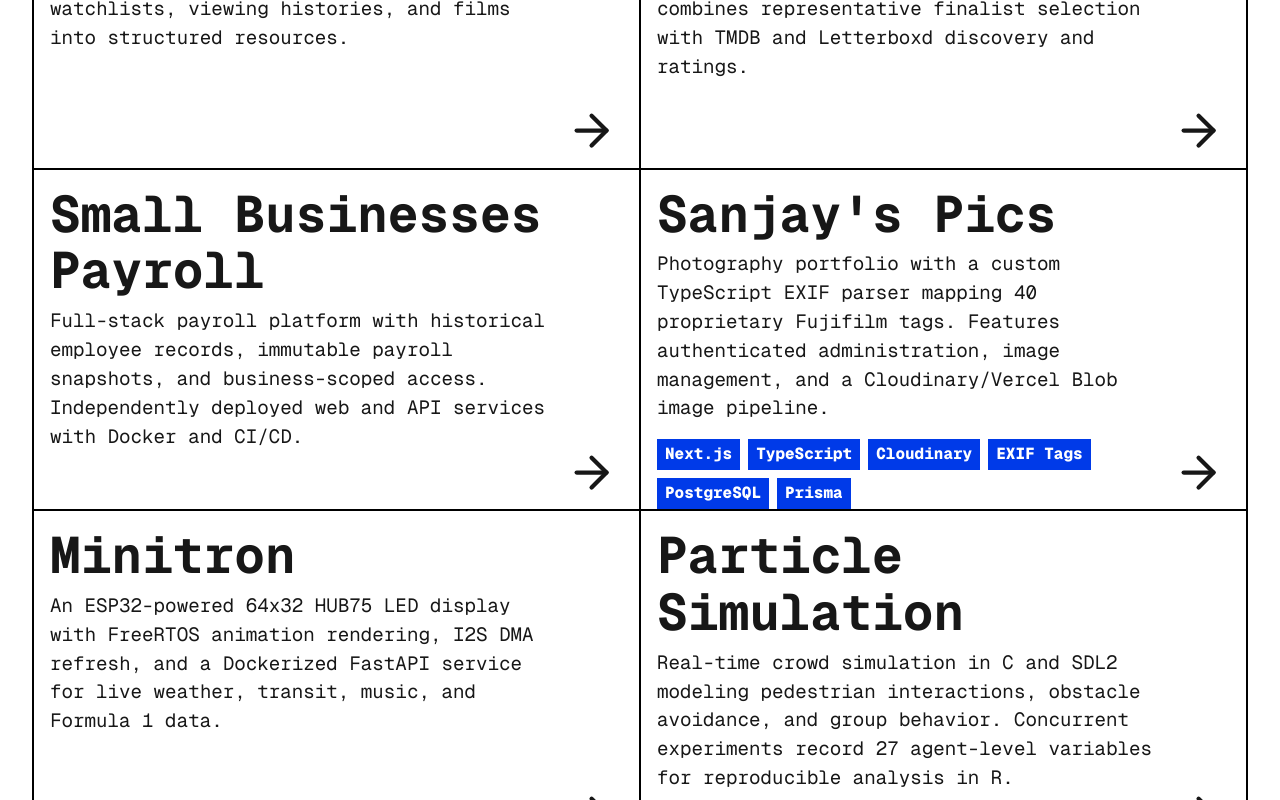
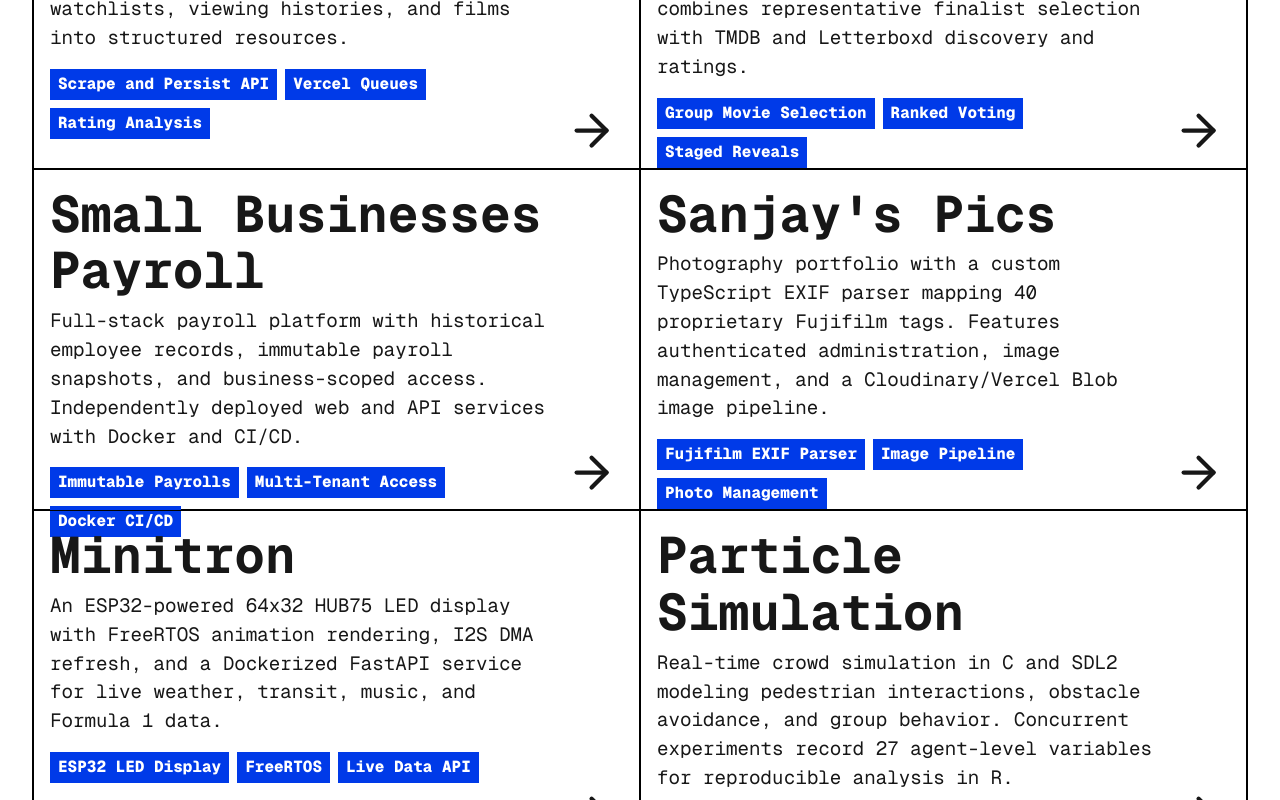
Before and after one commit to sanjito31/portfolio, a Next.js app: page /projects in a window 1280 px wide. Shown: the part 360-1160 px from the top of the page. Built offline with nearby package versions, Linux system fonts and the light colour scheme; a web font is replaced by a local one.

Commit message:
project info tags

```diff
--- a/app/page.tsx
+++ b/app/page.tsx
@@ -75,18 +75,14 @@ export default function Home() {
             <div className="
                             md:col-start-1 md:col-span-1 md:row-start-8 md:row-span-4">
 
-                <ProjectCard title="Small Businesses Payroll" href="/projects/small-businesses-payroll">
-                  Full-stack payroll platform with historical employee records, immutable payroll snapshots, and business-scoped access. Independently deployed web and API services with Docker and CI/CD.
-                </ProjectCard>
+                <ProjectCard projectId="small-businesses-payroll" />
 
             </div>
 
             <div className="
                             md:col-start-2 md:col-span-1 md:row-start-8 md:row-span-4">
 
-                <ProjectCard title="Minitron" href="/projects/led-info-panel">
-                  An ESP32-powered 64x32 HUB75 LED display with FreeRTOS animation rendering, I2S DMA refresh, and a Dockerized FastAPI service for live weather, transit, music, and Formula 1 data.
-                </ProjectCard>
+                <ProjectCard projectId="led-info-panel" />
 
             </div>
 
--- a/app/projects/page.tsx
+++ b/app/projects/page.tsx
@@ -8,45 +8,31 @@ export default function Projects() {
 
             <div className="grid grid-cols-1 md:grid-cols-2">
                 <div className="md:col-start-1 md:col-span-1 aspect-video">
-                    <ProjectCard title="Watchboxd" href="/projects/watchboxd">
-                        Persistent Letterboxd data API with PostgreSQL caching, durable background jobs, and rating analysis. Turns profiles, watchlists, viewing histories, and films into structured resources.
-                    </ProjectCard>
+                    <ProjectCard projectId="watchboxd" />
                 </div>
 
                 <div className="md:col-start-2 md:col-span-1 aspect-video">
-                    <ProjectCard title="Cineclub" href="/projects/cineclub">
-                        Collaborative movie selection with nominations, ranked voting, and staged reveals. A five-phase room lifecycle combines representative finalist selection with TMDB and Letterboxd discovery and ratings.
-                    </ProjectCard>
+                    <ProjectCard projectId="cineclub" />
                 </div>
 
                 <div className="md:col-start-1 md:col-span-1 aspect-video">
-                    <ProjectCard title="Small Businesses Payroll" href="/projects/small-businesses-payroll">
-                        Full-stack payroll platform with historical employee records, immutable payroll snapshots, and business-scoped access. Independently deployed web and API services with Docker and CI/CD.
-                    </ProjectCard>
+                    <ProjectCard projectId="small-businesses-payroll" />
                 </div>
 
                 <div className="md:col-start-2 md:col-span-1 aspect-video">
-                    <ProjectCard title="Sanjay&apos;s Pics" href="/projects/sanjays-pics" tags={["Next.js", "TypeScript", "Cloudinary", "EXIF Tags", "PostgreSQL", "Prisma"]}>
-                        Photography portfolio with a custom TypeScript EXIF parser mapping 40 proprietary Fujifilm tags. Features authenticated administration, image management, and a Cloudinary/Vercel Blob image pipeline.
-                    </ProjectCard>
+                    <ProjectCard projectId="sanjays-pics" />
                 </div>
 
                 <div className="md:col-start-1 md:col-span-1 aspect-video">
-                    <ProjectCard title="Minitron" href="/projects/led-info-panel">
-                        An ESP32-powered 64x32 HUB75 LED display with FreeRTOS animation rendering, I2S DMA refresh, and a Dockerized FastAPI service for live weather, transit, music, and Formula 1 data.
-                    </ProjectCard>
+                    <ProjectCard projectId="led-info-panel" />
                 </div>
 
                 <div className="md:col-start-2 md:col-span-1 aspect-video">
-                    <ProjectCard title="Particle Simulation" href="/projects/particle-simulator">
-                        Real-time crowd simulation in C and SDL2 modeling pedestrian interactions, obstacle avoidance, and group behavior. Concurrent experiments record 27 agent-level variables for reproducible analysis in R.
-                    </ProjectCard>
+                    <ProjectCard projectId="particle-simulator" />
                 </div>
 
                 <div className="md:col-start-1 md:col-span-1 aspect-video">
-                    <ProjectCard title="Unified AI Inbox" href="/projects/unified-ai-inbox">
-                        Distributed inbox unifying Gmail, Slack, Outlook, and other providers for centralized processing and classification. FastAPI microservices connected through Nginx across Google Cloud infrastructure.
-                    </ProjectCard>
+                    <ProjectCard projectId="unified-ai-inbox" />
                 </div>
             </div>
         </Page>
--- a/components/ProjectCard.tsx
+++ b/components/ProjectCard.tsx
@@ -1,21 +1,21 @@
 import { ArrowRight } from "lucide-react";
 import Link from "next/link";
+import { projects, type ProjectId } from "@/data/projects";
 
 type ProjectCardProps = {
+    projectId: ProjectId
+} | {
     title: string,
     href: string,
-    tags?: string[],
+    tags?: readonly string[],
     children: React.ReactNode
 }
 
 
-export default function ProjectCard({
-    title,
-    href,
-    tags,
-    children,
-
-}: ProjectCardProps) {
+export default function ProjectCard(props: ProjectCardProps) {
+    const { title, href, tags, description } = "projectId" in props
+        ? projects[props.projectId]
+        : { ...props, description: props.children };
 
     return(
         <Link href={href}>
@@ -33,7 +33,7 @@ export default function ProjectCard({
                                     md:text-[4vw]">{title}</h2>
 
                     <div className="flex flex-col">
-                        <h3 className="font-mono text-md md:text-[1.5vw] mb-4">{children}</h3>
+                        <h3 className="font-mono text-md md:text-[1.5vw] mb-4">{description}</h3>
                         {tags && tags.length > 0 && (
                             <div className="flex flex-wrap gap-2">
                                 {tags.map((t) => (
--- /dev/null
+++ b/data/projects.ts
@@ -0,0 +1,53 @@
+type Project = {
+    title: string,
+    href: string,
+    tags: readonly string[],
+    description: string
+}
+
+export const projects = {
+    "watchboxd": {
+        title: "Watchboxd",
+        href: "/projects/watchboxd",
+        tags: ["Scrape and Persist API", "Vercel Queues", "Rating Analysis"],
+        description: "Persistent Letterboxd data API with PostgreSQL caching, durable background jobs, and rating analysis. Turns profiles, watchlists, viewing histories, and films into structured resources."
+    },
+    "cineclub": {
+        title: "Cineclub",
+        href: "/projects/cineclub",
+        tags: ["Group Movie Selection", "Ranked Voting", "Staged Reveals"],
+        description: "Collaborative movie selection with nominations, ranked voting, and staged reveals. A five-phase room lifecycle combines representative finalist selection with TMDB and Letterboxd discovery and ratings."
+    },
+    "small-businesses-payroll": {
+        title: "Small Businesses Payroll",
+        href: "/projects/small-businesses-payroll",
+        tags: ["Immutable Payrolls", "Multi-Tenant Access", "Docker CI/CD"],
+        description: "Full-stack payroll platform with historical employee records, immutable payroll snapshots, and business-scoped access. Independently deployed web and API services with Docker and CI/CD."
+    },
+    "sanjays-pics": {
+        title: "Sanjay's Pics",
+        href: "/projects/sanjays-pics",
+        tags: ["Fujifilm EXIF Parser", "Image Pipeline", "Photo Management"],
+        description: "Photography portfolio with a custom TypeScript EXIF parser mapping 40 proprietary Fujifilm tags. Features authenticated administration, image management, and a Cloudinary/Vercel Blob image pipeline."
+    },
+    "led-info-panel": {
+        title: "Minitron",
+        href: "/projects/led-info-panel",
+        tags: ["ESP32 LED Display", "FreeRTOS", "Live Data API"],
+        description: "An ESP32-powered 64x32 HUB75 LED display with FreeRTOS animation rendering, I2S DMA refresh, and a Dockerized FastAPI service for live weather, transit, music, and Formula 1 data."
+    },
+    "particle-simulator": {
+        title: "Particle Simulation",
+        href: "/projects/particle-simulator",
+        tags: ["Crowd Dynamics", "Boids Simulation", "R Analysis"],
+        description: "Real-time crowd simulation in C and SDL2 modeling pedestrian interactions, obstacle avoidance, and group behavior. Concurrent experiments record 27 agent-level variables for reproducible analysis in R."
+    },
+    "unified-ai-inbox": {
+        title: "Unified AI Inbox",
+        href: "/projects/unified-ai-inbox",
+        tags: ["Message Aggregation", "FastAPI Microservices", "Google Cloud"],
+        description: "Distributed inbox unifying Gmail, Slack, Outlook, and other providers for centralized processing and classification. FastAPI microservices connected through Nginx across Google Cloud infrastructure."
+    }
+} as const satisfies Record<string, Project>
+
+export type ProjectId = keyof typeof projects
```
